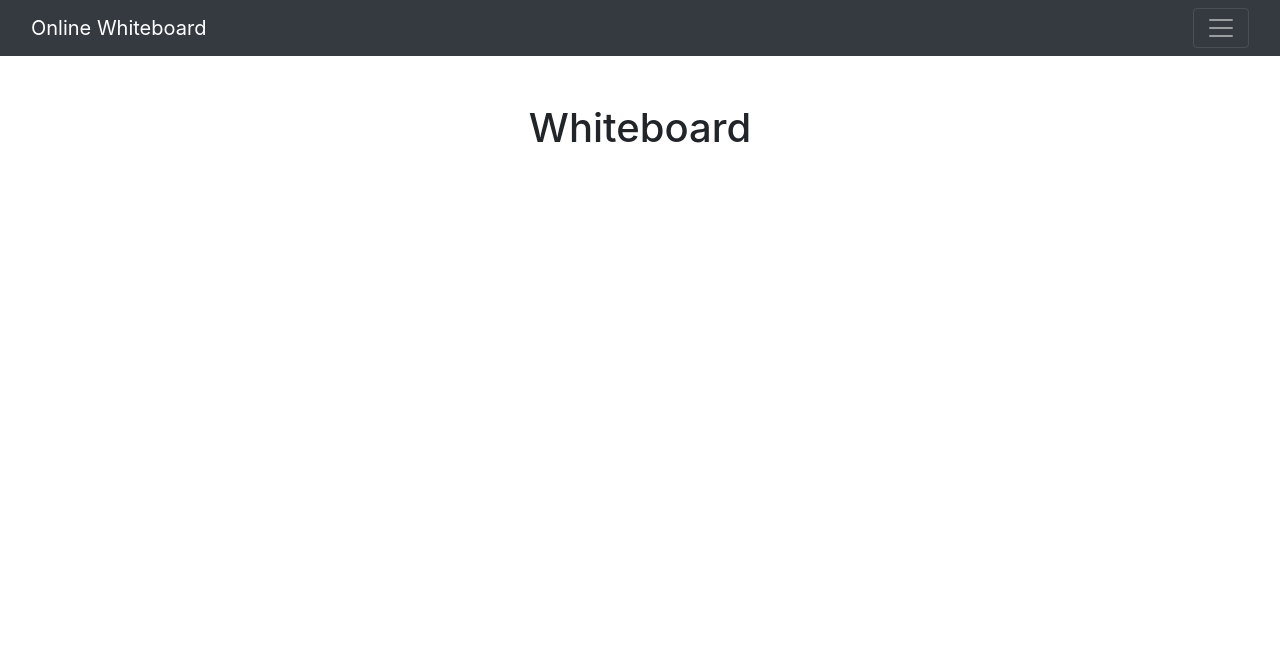
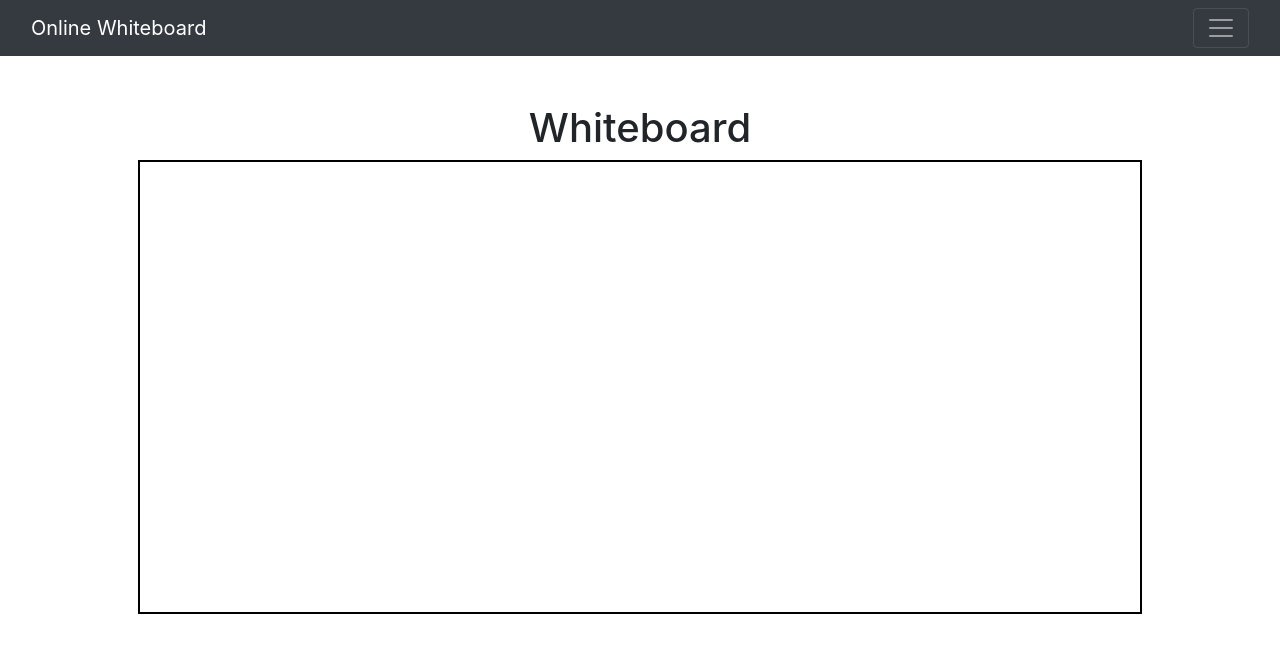
Before and after one commit to axhaar/web-whiteboard, a plain HTML site: page v1/index.html in a window 1280 px wide. Drawn offline with Linux system fonts and the light colour scheme.

Commit message:
added canvas

```diff
--- a/v1/index.html
+++ b/v1/index.html
@@ -52,6 +52,7 @@
         <div class="row">
             <div class="col-lg-12 text-center">
                 <h1 class="mt-5">Whiteboard</h1>
+                <canvas id="myCanvas" width="1000" height="450" style="border:2px solid black"></canvas>
             </div>
         </div>
 
```
